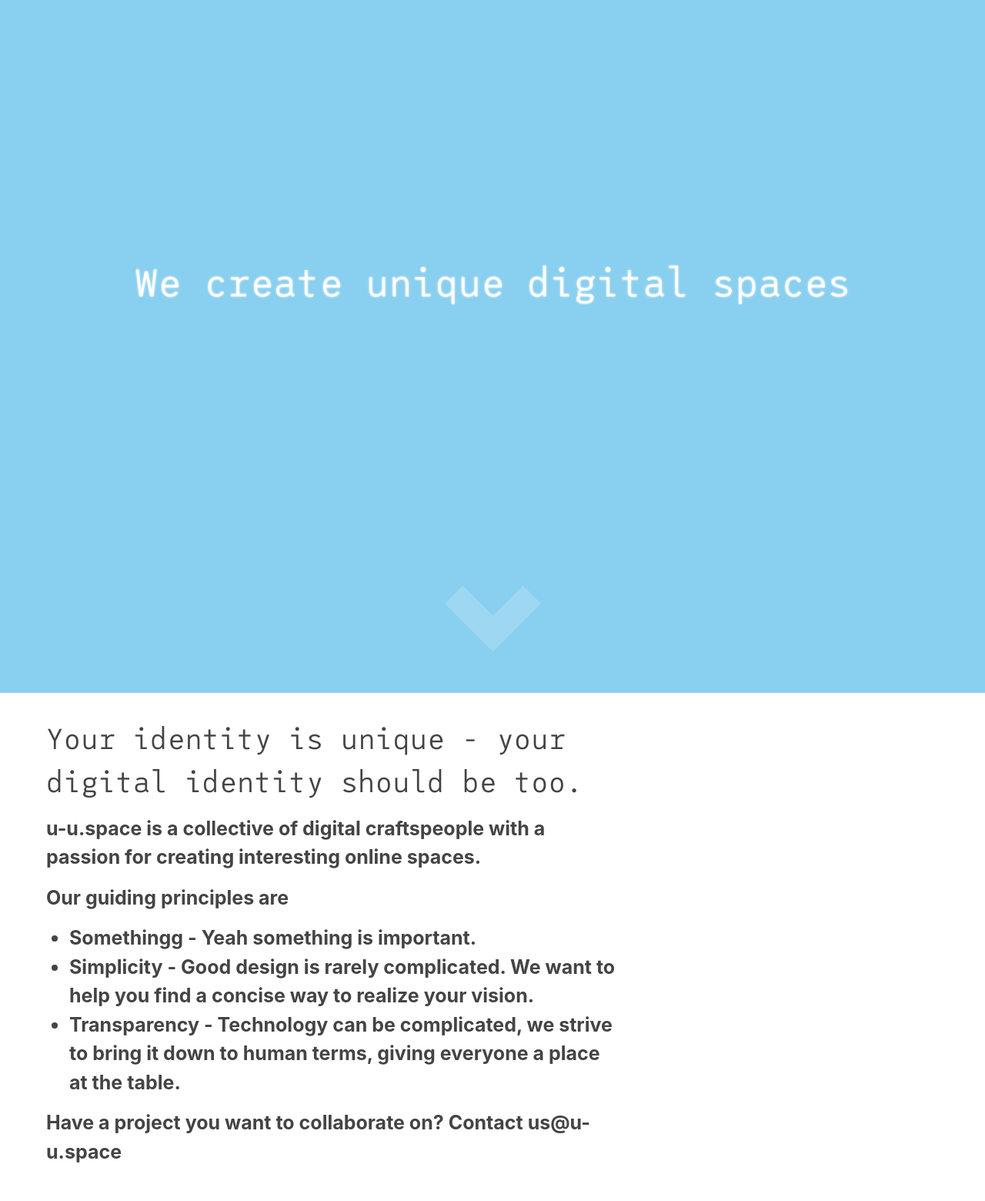
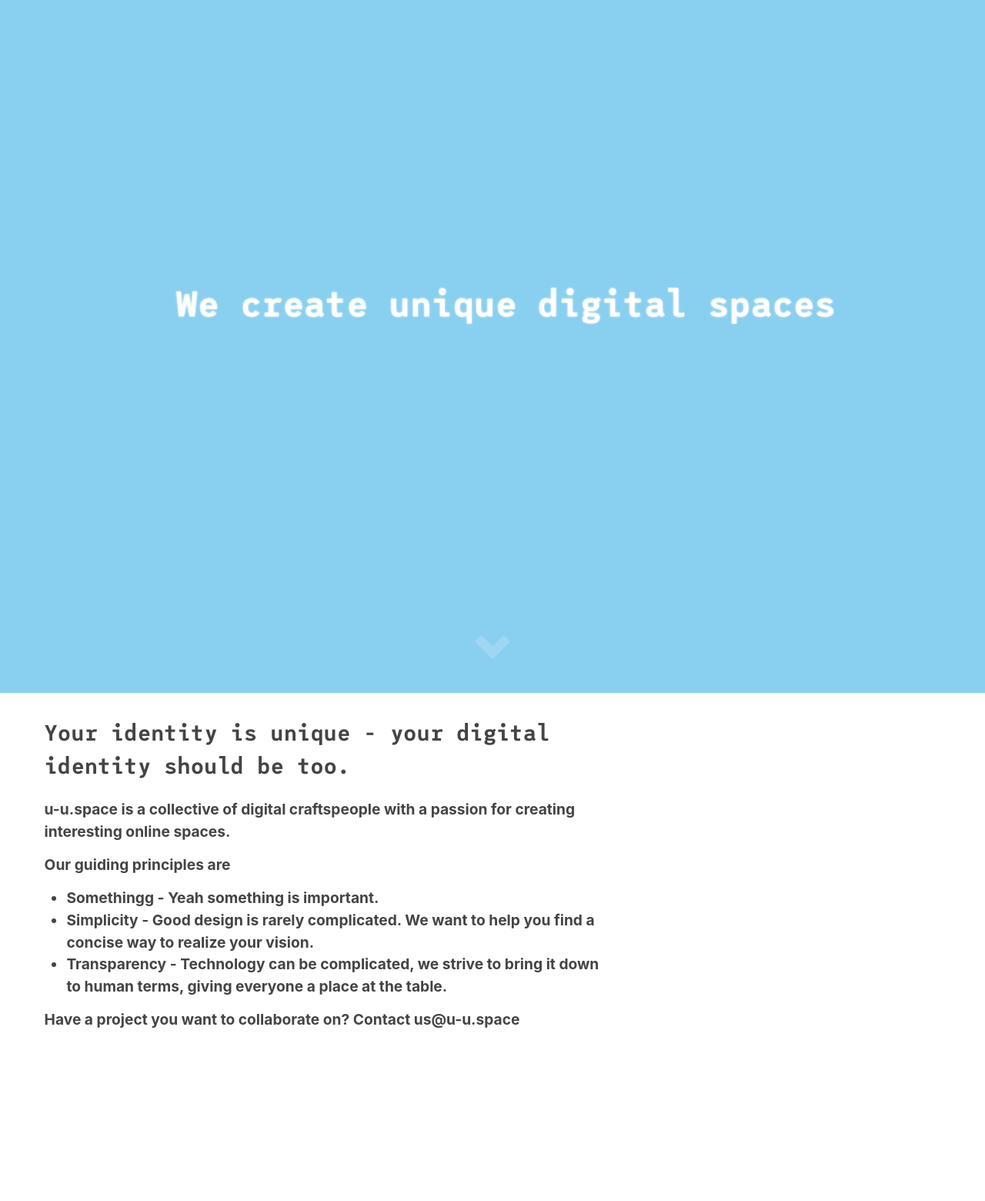
Before and after one commit to cannedmoose/uuspace, a Jekyll site: the page built from index.html, in a window 1280 px wide. Shown: the whole page at 77% size. Built offline with Jekyll 4.4.1, drawn with Linux system fonts in a browser that asks for light colours; after the commit the page ends 1382 px from its top, so only the background shows below that.

Commit message:
CSS tweaks

```diff
--- a/TODO.txt
+++ b/TODO.txt
@@ -9,13 +9,10 @@ u@u-u.space
 us@u-u.space
 hello@u-u.space
 
-- Specify breaks for mobile portrait mode.
+- mobile try smaller font by default.
 
 - Footer with site map
 	links are Home, projects, Contact
-
-
-- Safari font much bolder, need to use light just for safari :/
 
 
 - Gradiant from header to body?
--- a/_sass/_fonts.scss
+++ b/_sass/_fonts.scss
@@ -1,10 +1,3 @@
-@font-face {
-  font-family: "LeagueMono";
-  src: url("/assets/fonts/LeagueMono-SemiBold.woff2") format("woff2");
-  font-weight: normal;
-  font-style: normal;
-}
-
 /**
  * TODO(P2) Decide on bold vs extra bold.
  */
@@ -28,3 +21,10 @@
   font-weight: lighter;
   font-style: normal;
 }
+
+@font-face {
+  font-family: "LeagueMono";
+  src: url("/assets/fonts/LeagueMono-SemiBold.woff2") format("woff2");
+  font-weight: normal;
+  font-style: normal;
+}
--- a/_sass/_layout.scss
+++ b/_sass/_layout.scss
@@ -1,10 +1,14 @@
 .header {
-  min-height: 100vh;
   display: flex;
   flex-direction: column;
   justify-content: center;
   align-items: center;
+
   background-color: $brand-color;
+  min-height: 100vh;
+  min-height: calc(var(--vh, 1vh) * 100);
+
+  font-size: 1.2em;
 
   color: white;
   fill: white;
@@ -12,6 +16,8 @@
 
 .tagline {
   margin-top: auto;
+
+  padding-left: $spacing-unit;
 
   animation-name: logo;
   animation-duration: 6s;
@@ -24,8 +30,8 @@
   animation-duration: 6s;
   animation-iteration-count: infinite;
 
-  width: 5em;
-  height: 5em;
+  width: 2em;
+  height: 2em;
 
   margin-top: auto;
   margin-bottom: $spacing-unit;
@@ -41,9 +47,6 @@
   }
 }
 
-.u-logo {
-  /**HMM HOW TO DIFFERENTIATE?*/
-}
 @keyframes logo {
   0%,
   100% {
--- a/_sass/uspace.scss
+++ b/_sass/uspace.scss
@@ -5,7 +5,7 @@
 $base-font-family: -apple-system, BlinkMacSystemFont, "Segoe UI", Roboto,
   Helvetica, Arial, sans-serif, "Apple Color Emoji", "Segoe UI Emoji",
   "Segoe UI Symbol" !default;
-$base-font-size: 25px !default;
+$base-font-size: 1.2em !default;
 $base-font-weight: bold !default;
 $small-font-size: $base-font-size * 0.875 !default;
 $base-line-height: 1.5 !default;
@@ -13,7 +13,7 @@ $base-line-height: 1.5 !default;
 $heading-font-family: "LeagueMono" !default;
 $heading-font-weight: normal !default;
 
-$spacing-unit: 30px !default;
+$spacing-unit: 1.5em !default;
 
 $text-color: #444 !default;
 $background-color: #ffffff !default;
--- a/index.html
+++ b/index.html
@@ -1,9 +1,16 @@
 ---
 layout: default
 ---
+<script>
+	window.onload = function () {
+		// Hack to set --vh to real viewport units on mobile.
+		let vh = window.innerHeight * 0.01;
+		document.documentElement.style.setProperty('--vh', `${vh}px`);
+	}
+</script>
 <div class="header">
 	<div class="tagline">
-		<h1>We create <span class="u-logo">u</span>nique digital spaces</h1>
+		<h1>We create unique digital spaces</h1>
 	</div>
 
 	<div class="down-arrow">
```
